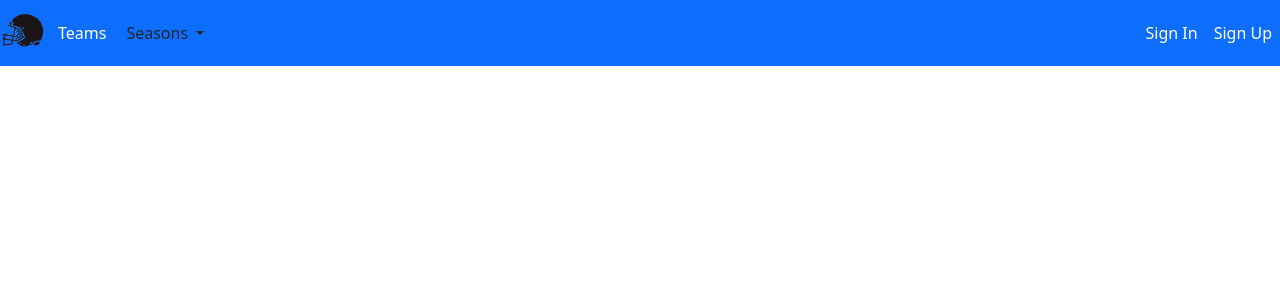
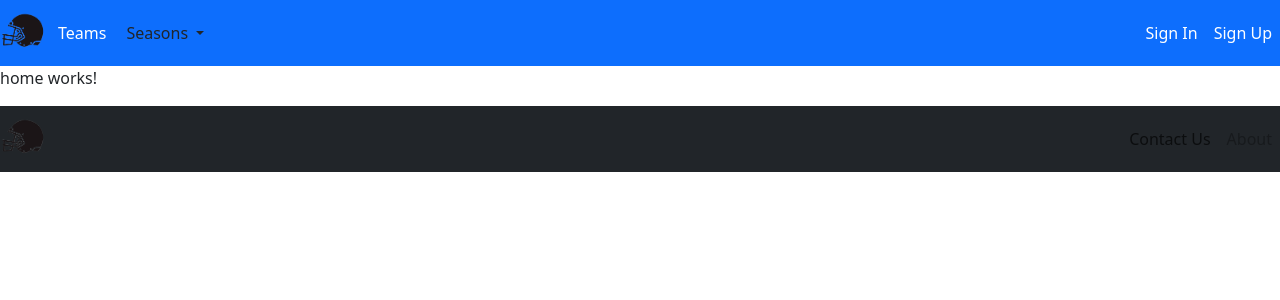
Before and after one commit to seanbsu/website-Angular, an Angular app: page / in a window 1280 px wide. Shown: the top 300 px of the page. Built offline with nearby package versions, Linux system fonts and the light colour scheme.

Commit message:
footer complete

```diff
--- a/src/app/app.component.html
+++ b/src/app/app.component.html
@@ -1,3 +1,5 @@
 <!-- app.component.html -->
 <app-header></app-header>
 <router-outlet></router-outlet>
+<app-home></app-home>
+<app-footer></app-footer>
--- /dev/null
+++ b/src/app/footer/footer.component.css
@@ -0,0 +1,4 @@
+.helmet-logo {
+    width: 50px;
+    height: 50px;
+  }
--- /dev/null
+++ b/src/app/footer/footer.component.html
@@ -0,0 +1,13 @@
+<nav class="navbar navbar-expand-lg navbar-light bg-dark">
+    <img src="../../assets/fb-helmet.png" alt="Logo" class="helmet-logo">
+
+    <button class="navbar-toggler" type="button" data-toggle="collapse" data-target="#navbarNavAltMarkup" aria-controls="navbarNavAltMarkup" aria-expanded="false" aria-label="Toggle navigation">
+      <span class="navbar-toggler-icon"></span>
+    </button>
+    <div class="collapse navbar-collapse justify-content-end"  id="navbarNavAltMarkup2">
+        <div class="navbar-nav" id="Auth-buttons">
+            <a class="nav-item nav-link" href="#">Contact Us</a>
+            <a class="nav-item nav-link disabled" href="#">About</a>
+            </div>
+    </div>
+  </nav>
--- /dev/null
+++ b/src/app/home/home.component.html
@@ -0,0 +1 @@
+<p>home works!</p>
```
Also changed, not shown: src/app/app.component.ts (+8 -1 lines), src/app/footer/footer.component.ts (added, +12 -0 lines), src/app/home/home.component.ts (added, +12 -0 lines), src/app/home/home.component.css (added).
